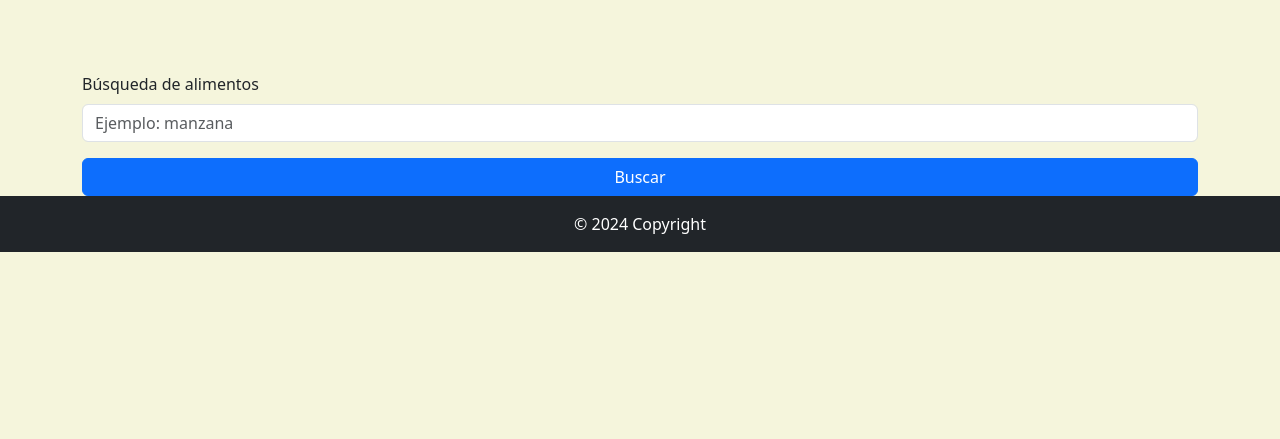
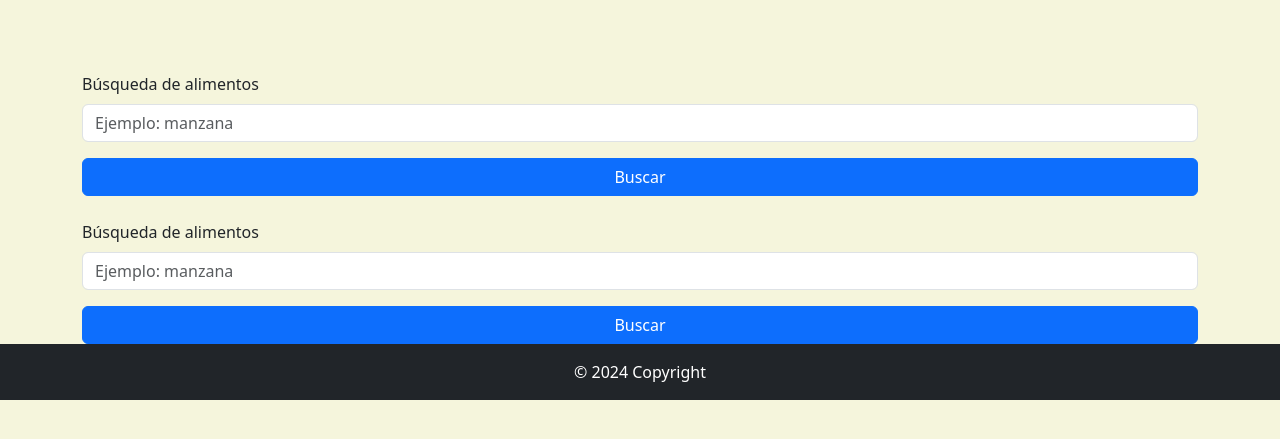
Before and after one commit to RomoAlvaradoLuisAngel/edamam, a Flask app: page / in a window 1280 px wide. Shown: the part 88-527 px from the top of the page. Run offline with Flask 3, Linux system fonts and the light colour scheme.

Commit message:
toques finales, ya me quiero dormiiir

```diff
--- a/templates/base.html
+++ b/templates/base.html
@@ -13,7 +13,18 @@
     </header>
     <br>
 
+<div class="container mt-4">
 
+    <form method="POST" action="/buscar">
+        <div class="mb-3">
+            <label for="busqueda" class="form-label">Búsqueda de alimentos</label>
+            <input type="text" class="form-control" id="busqueda"name="busqueda"placeholder="Ejemplo: manzana">
+        </div>
+
+        <button type="submit" class="btn btn-primary w-100">Buscar</button>
+    </form>
+
+</div>
 
     {% block contenido %}{% endblock %}
 
--- a/templates/resultado.html
+++ b/templates/resultado.html
@@ -3,16 +3,18 @@
 {% block contenido %}
 
 <!-- resultado.html -->
-<h2>Resultados para "{{ busqueda }}"</h2>
+<h2 class="text-center">Resultados para "{{ busqueda }}"</h2>
 
 {% for alimento in alimentos %}
-  <div class="card">
+<row class="d-flex justify-content-center">
+  <div class="card col-4 mx-1 mb-4 border border-5 border-dark p-3 text-center" style="background-color: #f8f9fa;">
     <h3>{{ alimento.food.label }}</h3>
     <p>Calorías: {{ alimento.food.nutrients.ENERC_KCAL }}</p>
     <p>Proteínas: {{ alimento.food.nutrients.PROCNT }}</p>
     <p>Grasas: {{ alimento.food.nutrients.FAT }}</p>
     <p>Carbohidratos: {{ alimento.food.nutrients.CHOCDF }}</p>
   </div>
+</row>
 {% endfor %}
 
 
```
Also changed, not shown: templates/index.html (+1 -6 lines).
